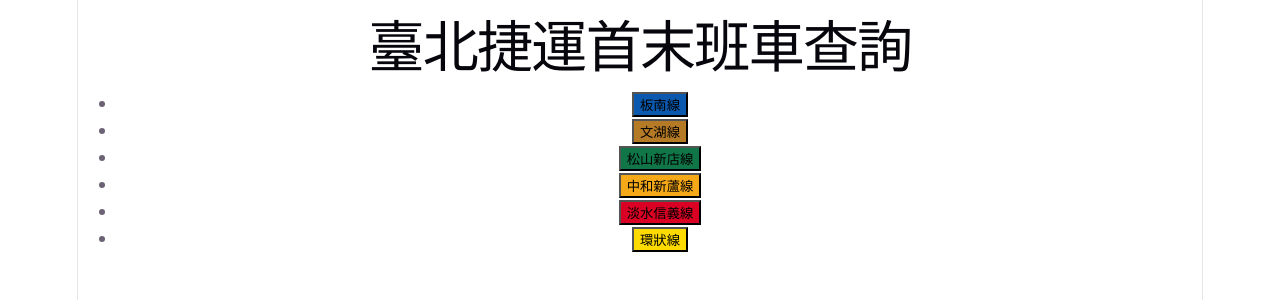
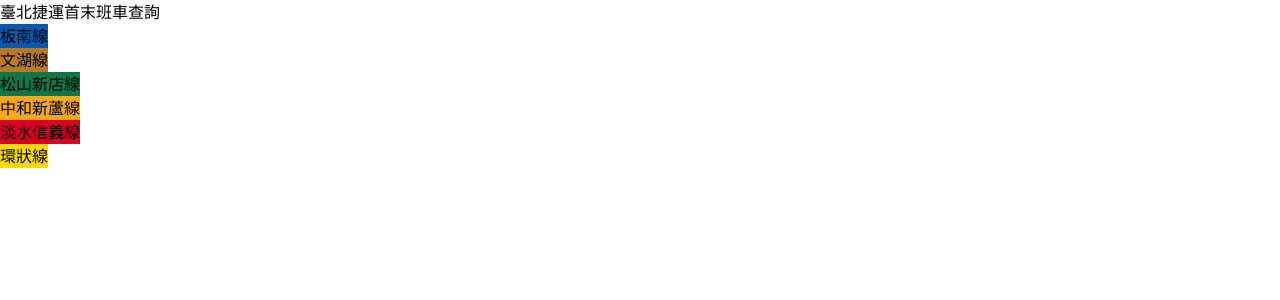
Before and after one commit to kafkaotm/metro-rush-tonight, a Vue app: page / in a window 1280 px wide. Shown: the top 300 px of the page. Built offline with nearby package versions, Linux system fonts and the light colour scheme.

Commit message:
chore: add Tailwind CSS v4
Wires @tailwindcss/vite into the Vite plugin chain and replaces
style.css with the Tailwind import. Also drops the leftover Vite
scaffold CSS (landing-page styles for the already-deleted
HelloWorld.vue) — it was dead code with no remaining references.

```diff
--- a/package.json
+++ b/package.json
@@ -16,6 +16,7 @@
   },
   "devDependencies": {
     "@eslint/js": "^10.0.1",
+    "@tailwindcss/vite": "^4.3.3",
     "@types/node": "^24.13.3",
     "@vitejs/plugin-vue": "^6.0.8",
     "@vue/test-utils": "^2.5.0",
@@ -24,6 +25,7 @@
     "eslint-plugin-vue": "^10.10.0",
     "globals": "^17.11.0",
     "jsdom": "^30.0.1",
+    "tailwindcss": "^4.3.3",
     "typescript": "~6.0.2",
     "typescript-eslint": "^8.68.0",
     "vite": "^8.2.2",
--- a/src/style.css
+++ b/src/style.css
@@ -1,296 +1,5 @@
-:root {
-  --text: #6b6375;
-  --text-h: #08060d;
-  --bg: #fff;
-  --border: #e5e4e7;
-  --code-bg: #f4f3ec;
-  --accent: #aa3bff;
-  --accent-bg: rgba(170, 59, 255, 0.1);
-  --accent-border: rgba(170, 59, 255, 0.5);
-  --social-bg: rgba(244, 243, 236, 0.5);
-  --shadow:
-    rgba(0, 0, 0, 0.1) 0 10px 15px -3px, rgba(0, 0, 0, 0.05) 0 4px 6px -2px;
-
-  --sans: system-ui, 'Segoe UI', Roboto, sans-serif;
-  --heading: system-ui, 'Segoe UI', Roboto, sans-serif;
-  --mono: ui-monospace, Consolas, monospace;
-
-  font: 18px/145% var(--sans);
-  letter-spacing: 0.18px;
-  color-scheme: light dark;
-  color: var(--text);
-  background: var(--bg);
-  font-synthesis: none;
-  text-rendering: optimizeLegibility;
-  -webkit-font-smoothing: antialiased;
-  -moz-osx-font-smoothing: grayscale;
-
-  @media (max-width: 1024px) {
-    font-size: 16px;
-  }
-}
-
-@media (prefers-color-scheme: dark) {
-  :root {
-    --text: #9ca3af;
-    --text-h: #f3f4f6;
-    --bg: #16171d;
-    --border: #2e303a;
-    --code-bg: #1f2028;
-    --accent: #c084fc;
-    --accent-bg: rgba(192, 132, 252, 0.15);
-    --accent-border: rgba(192, 132, 252, 0.5);
-    --social-bg: rgba(47, 48, 58, 0.5);
-    --shadow:
-      rgba(0, 0, 0, 0.4) 0 10px 15px -3px, rgba(0, 0, 0, 0.25) 0 4px 6px -2px;
-  }
-
-  #social .button-icon {
-    filter: invert(1) brightness(2);
-  }
-}
+@import 'tailwindcss';
 
 body {
   margin: 0;
 }
-
-h1,
-h2 {
-  font-family: var(--heading);
-  font-weight: 500;
-  color: var(--text-h);
-}
-
-h1 {
-  font-size: 56px;
-  letter-spacing: -1.68px;
-  margin: 32px 0;
-  @media (max-width: 1024px) {
-    font-size: 36px;
-    margin: 20px 0;
-  }
-}
-h2 {
-  font-size: 24px;
-  line-height: 118%;
-  letter-spacing: -0.24px;
-  margin: 0 0 8px;
-  @media (max-width: 1024px) {
-    font-size: 20px;
-  }
-}
-p {
-  margin: 0;
-}
-
-code,
-.counter {
-  font-family: var(--mono);
-  display: inline-flex;
-  border-radius: 4px;
-  color: var(--text-h);
-}
-
-code {
-  font-size: 15px;
-  line-height: 135%;
-  padding: 4px 8px;
-  background: var(--code-bg);
-}
-
-.counter {
-  font-size: 16px;
-  padding: 5px 10px;
-  border-radius: 5px;
-  color: var(--accent);
-  background: var(--accent-bg);
-  border: 2px solid transparent;
-  transition: border-color 0.3s;
-  margin-bottom: 24px;
-
-  &:hover {
-    border-color: var(--accent-border);
-  }
-  &:focus-visible {
-    outline: 2px solid var(--accent);
-    outline-offset: 2px;
-  }
-}
-
-.hero {
-  position: relative;
-
-  .base,
-  .framework,
-  .vite {
-    inset-inline: 0;
-    margin: 0 auto;
-  }
-
-  .base {
-    width: 170px;
-    position: relative;
-    z-index: 0;
-  }
-
-  .framework,
-  .vite {
-    position: absolute;
-  }
-
-  .framework {
-    z-index: 1;
-    top: 34px;
-    height: 28px;
-    transform: perspective(2000px) rotateZ(300deg) rotateX(44deg) rotateY(39deg)
-      scale(1.4);
-  }
-
-  .vite {
-    z-index: 0;
-    top: 107px;
-    height: 26px;
-    width: auto;
-    transform: perspective(2000px) rotateZ(300deg) rotateX(40deg) rotateY(39deg)
-      scale(0.8);
-  }
-}
-
-#app {
-  width: 1126px;
-  max-width: 100%;
-  margin: 0 auto;
-  text-align: center;
-  border-inline: 1px solid var(--border);
-  min-height: 100svh;
-  display: flex;
-  flex-direction: column;
-  box-sizing: border-box;
-}
-
-#center {
-  display: flex;
-  flex-direction: column;
-  gap: 25px;
-  place-content: center;
-  place-items: center;
-  flex-grow: 1;
-
-  @media (max-width: 1024px) {
-    padding: 32px 20px 24px;
-    gap: 18px;
-  }
-}
-
-#next-steps {
-  display: flex;
-  border-top: 1px solid var(--border);
-  text-align: left;
-
-  & > div {
-    flex: 1 1 0;
-    padding: 32px;
-    @media (max-width: 1024px) {
-      padding: 24px 20px;
-    }
-  }
-
-  .icon {
-    margin-bottom: 16px;
-    width: 22px;
-    height: 22px;
-  }
-
-  @media (max-width: 1024px) {
-    flex-direction: column;
-    text-align: center;
-  }
-}
-
-#docs {
-  border-right: 1px solid var(--border);
-
-  @media (max-width: 1024px) {
-    border-right: none;
-    border-bottom: 1px solid var(--border);
-  }
-}
-
-#next-steps ul {
-  list-style: none;
-  padding: 0;
-  display: flex;
-  gap: 8px;
-  margin: 32px 0 0;
-
-  .logo {
-    height: 18px;
-  }
-
-  a {
-    color: var(--text-h);
-    font-size: 16px;
-    border-radius: 6px;
-    background: var(--social-bg);
-    display: flex;
-    padding: 6px 12px;
-    align-items: center;
-    gap: 8px;
-    text-decoration: none;
-    transition: box-shadow 0.3s;
-
-    &:hover {
-      box-shadow: var(--shadow);
-    }
-    .button-icon {
-      height: 18px;
-      width: 18px;
-    }
-  }
-
-  @media (max-width: 1024px) {
-    margin-top: 20px;
-    flex-wrap: wrap;
-    justify-content: center;
-
-    li {
-      flex: 1 1 calc(50% - 8px);
-    }
-
-    a {
-      width: 100%;
-      justify-content: center;
-      box-sizing: border-box;
-    }
-  }
-}
-
-#spacer {
-  height: 88px;
-  border-top: 1px solid var(--border);
-  @media (max-width: 1024px) {
-    height: 48px;
-  }
-}
-
-.ticks {
-  position: relative;
-  width: 100%;
-
-  &::before,
-  &::after {
-    content: '';
-    position: absolute;
-    top: -4.5px;
-    border: 5px solid transparent;
-  }
-
-  &::before {
-    left: 0;
-    border-left-color: var(--border);
-  }
-  &::after {
-    right: 0;
-    border-right-color: var(--border);
-  }
-}
--- a/vite.config.ts
+++ b/vite.config.ts
@@ -1,9 +1,10 @@
+import tailwindcss from '@tailwindcss/vite'
 import vue from '@vitejs/plugin-vue'
 import { defineConfig } from 'vitest/config'
 
 // https://vite.dev/config/
 export default defineConfig({
-  plugins: [vue()],
+  plugins: [vue(), tailwindcss()],
   test: {
     environment: 'jsdom',
     globals: true,
```
Also changed, not shown: 1 other file (tests, documents, lock files or other folders).
